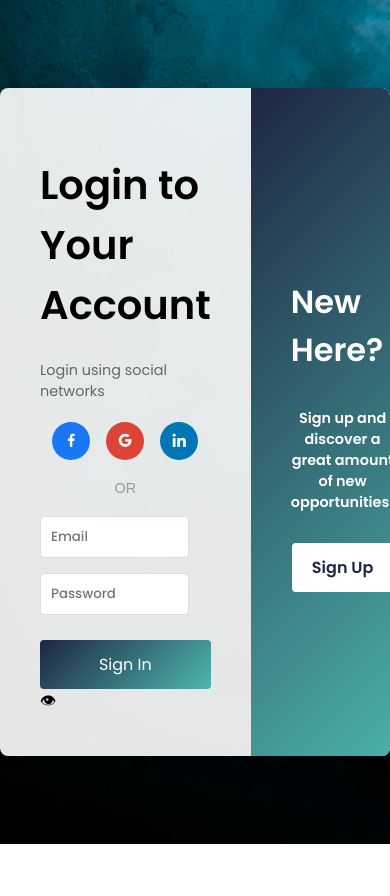
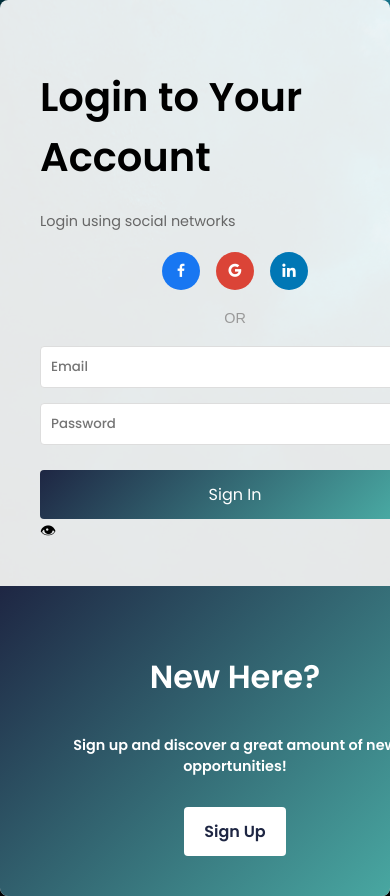
Before and after one commit to RiteshBisen/login-page, a plain HTML site: page index.html in a window 390 px wide. Before the commit the page ends 844 px from the top, so only its background shows below. Drawn offline with nearby package versions, Linux system fonts and the light colour scheme.

Commit message:
Responsive

```diff
--- a/index.html
+++ b/index.html
@@ -208,6 +208,18 @@
         .logo img {
             height: 40px;
         }
+
+        /* Responsive adjustments */
+        @media (max-width: 768px) {
+            .login-container {
+                flex-direction: column;
+            }
+
+            .login-form,
+            .signup-section {
+                width: 100%;
+            }
+        }
     </style>
 </head>
 
```
